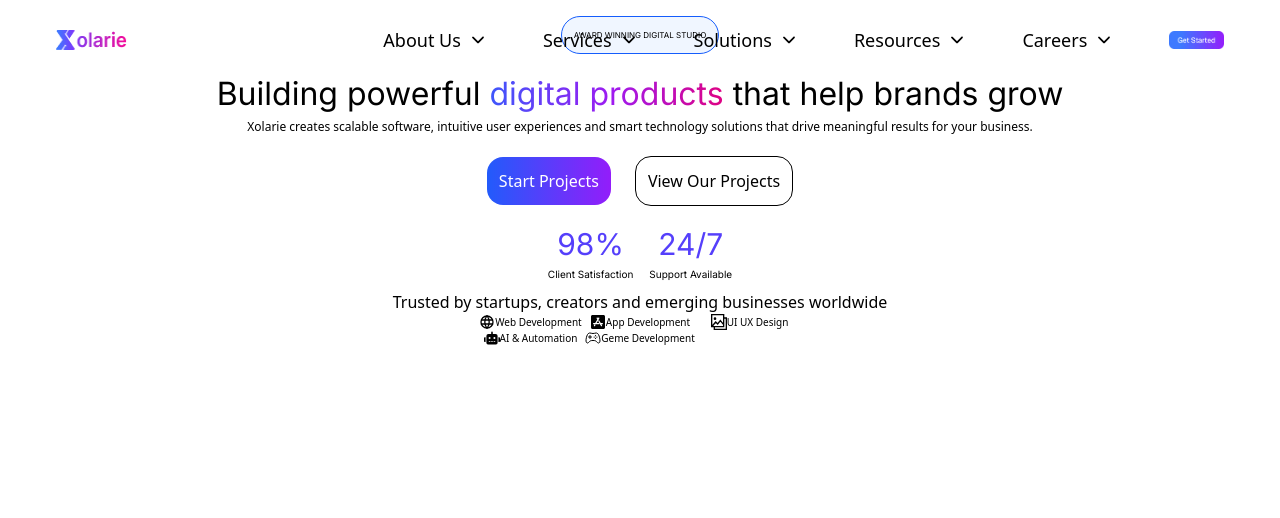
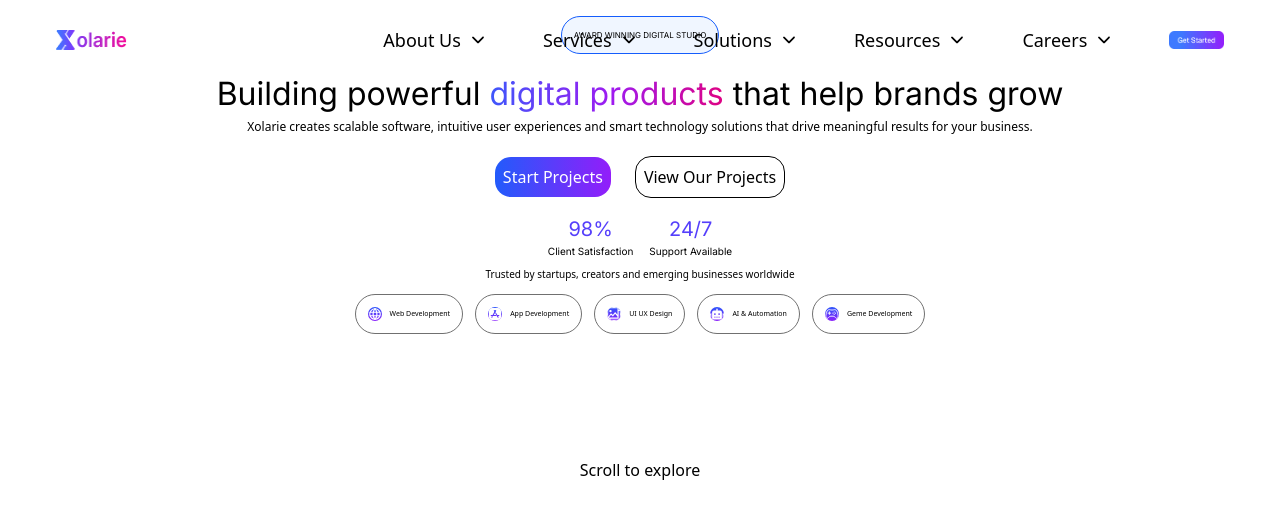
Before and after one commit to xolarie/xolarie-frontend, a React (Vite) app: page / in a window 1280 px wide. Shown: the top 518 px of the page. Built offline with nearby package versions, Linux system fonts and the light colour scheme.

Commit message:
add service styles

```diff
--- a/src/components/Hero.jsx
+++ b/src/components/Hero.jsx
@@ -52,36 +52,39 @@ const Hero = () => {
           </p>
         </div>
         <div className=" space-x-6 mt-5">
-          <button className="bg-gradient-to-r from-[#225BFB] to-[#931DFA] p-3 rounded-2xl text-white">
+          <button className="bg-gradient-to-r from-[#225BFB] to-[#931DFA] p-2 rounded-2xl text-white">
             Start Projects
           </button>
-          <button className="border-black border-[0.5px] p-3 rounded-2xl">
+          <button className="border-black border-[0.5px] p-2 rounded-2xl">
             View Our Projects
           </button>
         </div>
         <div className="flex flex-row text-center space-x-4 mt-4 font-inter">
           <div>
-            <h3 className="text-[30px] text-[#553FFB]">98%</h3>
+            <h3 className="text-[20px] text-[#553FFB]">98%</h3>
             <p className="text-[10px]">Client Satisfaction</p>
           </div>
           <div>
-            <h3 className="text-[30px] text-[#553FFB]">24/7</h3>
+            <h3 className="text-[20px] text-[#553FFB]">24/7</h3>
             <p className="text-[10px]">Support Available</p>
           </div>
         </div>
         <div>
-          <p className="text-center mt-2">
+          <p className="text-center mt-2 text-[10px]">
             Trusted by startups, creators and emerging businesses worldwide
           </p>
         </div>
-        <div>
-          <ul className="grid grid-cols-3  place-items-center">
+        <div className="h-44 py-3 w-full">
+          <ul className="flex flex-wrap justify-center gap-3 place-items-center w-full">
           {HeroServices.map((item, i) => (
-            <li key={i} className="flex items-center whitespace-nowrap">
-              <item.icon /><span className="text-[10px]">{item.name}</span>
+            <li key={i} className="flex items-center rounded-3xl border border-[#707070] p-3">
+              <item.icon    size={14} className="text-white rounded-full bg-gradient-to-b from-[#2C55FB] to-[#8C21FA]" /><span className="text-[7px] ml-2">{item.name}</span>
             </li>
           ))}
           </ul>
+        </div>
+        <div>
+          <h1>Scroll to explore</h1>
         </div>
       </div>
     </>
```
